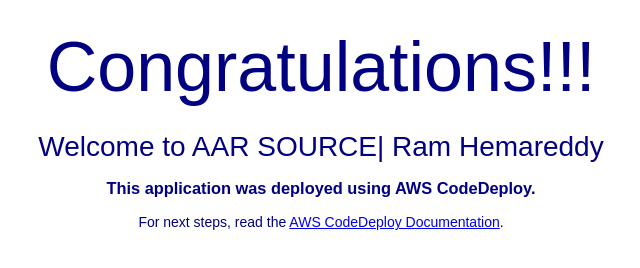
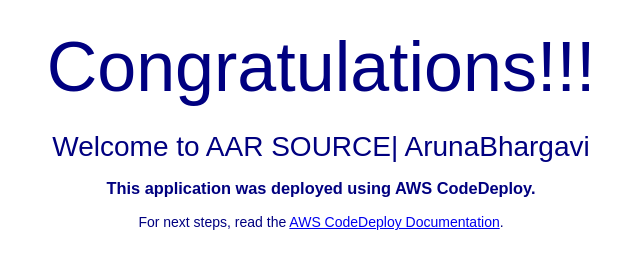
Before and after one commit to bhargaviparlapalli/aws-cicd-pipeline-codedeploy, a plain HTML site: page index.html in a window 1280 px wide. Shown: the part 220-488 px from the top of the page, without its empty margins (319-959 px from the left). Drawn offline with Linux system fonts and the light colour scheme.

Commit message:
Update index.html

```diff
--- a/index.html
+++ b/index.html
@@ -28,7 +28,7 @@
   <div align="center">
     <img src="https://s3.ap-south-1.amazonaws.com/www.basava.com/aar_logo_final.png" style="max-width: 20%;">
     <h1>Congratulations!!! </h1>
-      <h2>Welcome to AAR SOURCE| Ram Hemareddy</h2>
+      <h2>Welcome to AAR SOURCE| ArunaBhargavi</h2>
     <h3>This application was deployed using AWS CodeDeploy.</h3>
     <p>For next steps, read the <a href="http://aws.amazon.com/documentation/codedeploy">AWS CodeDeploy Documentation</a>.</p>
   </div>
```
